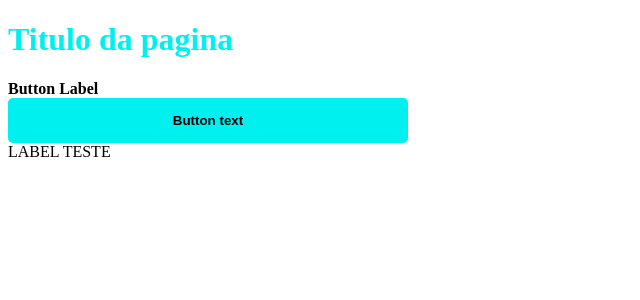
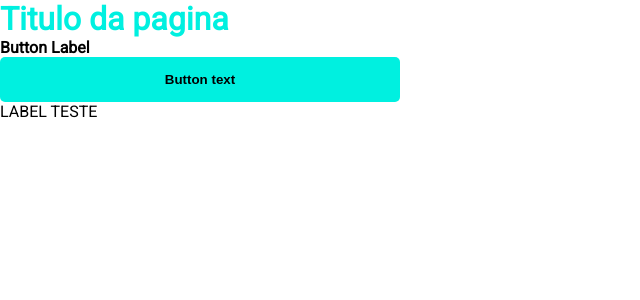
Before and after one commit to NJesus144/revisao-react, a Next.js app: page / in a window 1280 px wide. Shown: the top 300 px of the page, without its empty margins (0-640 px from the left). Built offline with nearby package versions, Linux system fonts and the light colour scheme.

Commit message:
Configurado styled-components

```diff
--- a/package.json
+++ b/package.json
@@ -15,7 +15,8 @@
     "next": "^12.1.6",
     "react": "^18.1.0",
     "react-dom": "^18.1.0",
-    "sass": "^1.52.1"
+    "sass": "^1.52.1",
+    "styled-components": "^5.3.5"
   },
   "devDependencies": {
     "eslint": "^8.15.0",
--- /dev/null
+++ b/pages/_app.jsx
@@ -0,0 +1,25 @@
+import { createGlobalStyle, ThemeProvider } from 'styled-components'
+import theme from '../src/theme'
+
+const GlobalStyle = createGlobalStyle`
+  * {
+    padding: 0;
+    margin: 0;
+  }
+
+body {
+  font-family: 'Roboto', sans-serif;
+ }
+`
+function App({ Component, pageProps }) {
+  return (
+    <>
+      <ThemeProvider theme={theme}>
+        <GlobalStyle />
+        <Component {...pageProps} />
+      </ThemeProvider>
+    </>
+  )
+}
+
+export default App
--- /dev/null
+++ b/pages/_document.jsx
@@ -0,0 +1,24 @@
+import Document, { Html, Head, Main, NextScript } from 'next/document'
+
+class NewDocumet extends Document {
+  render() {
+    return (
+      <Html>
+        <Head>
+          <link rel="preconnect" href="https://fonts.googleapis.com" />
+          <link rel="preconnect" href="https://fonts.gstatic.com" crossOrigin="true" />
+          <link
+            href="https://fonts.googleapis.com/css2?family=Roboto&display=swap"
+            rel="stylesheet"
+          />
+        </Head>
+        <body>
+          <Main />
+          <NextScript />
+        </body>
+      </Html>
+    )
+  }
+}
+
+export default NewDocumet
--- a/src/components/button/button.jsx
+++ b/src/components/button/button.jsx
@@ -1,10 +1,29 @@
-import styles from './button.module.scss'
+import styled from 'styled-components'
+
+const ButtonContainer = styled.div`
+  display: flex;
+  flex-direction: column;
+  max-width: 400px;
+
+  label {
+    font-weight: bold;
+  }
+
+  button {
+    background-color: ${(props) => props.theme.primary};
+    cursor: pointer;
+    font-weight: bold;
+    border: none;
+    padding: 15px;
+    border-radius: 5px;
+  }
+`
 
 export default function Button() {
   return (
-    <div className={styles.button}>
+    <ButtonContainer>
       <label>Button Label</label>
       <button>Button text</button>
-    </div>
+    </ButtonContainer>
   )
 }
--- a/src/components/button/button.module.scss
+++ /dev/null
@@ -1,20 +0,0 @@
-$primary-color: #00f0f0;
-
-.button{
-  display: flex;
-  flex-direction: column;
-  max-width: 400px;
-
-  label{
-    font-weight: bold;
-  }
-
-  button {
-    background-color: $primary-color;
-    cursor: pointer;
-    font-weight: bold;
-    border: none;
-    padding: 15px;
-    border-radius: 5px;
-  }
-}
--- a/src/components/title/title.jsx
+++ b/src/components/title/title.jsx
@@ -1,5 +1,9 @@
-import styles from './title.module.scss'
+import styled from 'styled-components'
+
+const StyledTitle = styled.h1`
+  color: ${(props) => props.theme.primary};
+`
 
 export default function Title(props) {
-  return <h1 className={styles.title}>{props.children}</h1>
+  return <StyledTitle>{props.children}</StyledTitle>
 }
--- a/src/components/title/title.module.scss
+++ /dev/null
@@ -1,5 +0,0 @@
-$primary-color: #00f0f0;
-
-.title {
-  color: #00f0f0;
-}
--- /dev/null
+++ b/src/theme.js
@@ -0,0 +1,5 @@
+const theme = {
+  primary: '#00f0e0'
+}
+
+export default theme
```
Also changed, not shown: .babelrc (added), 1 other file (tests, documents, lock files or other folders).
